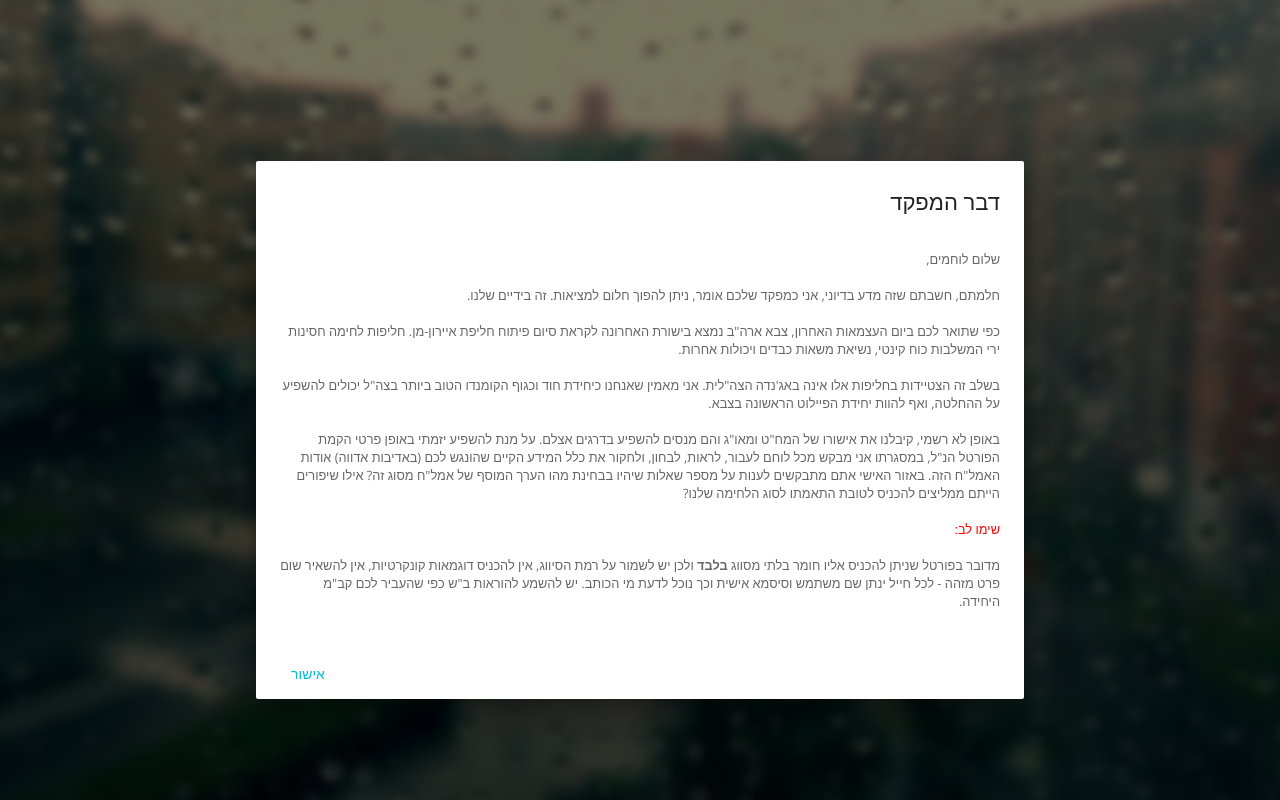
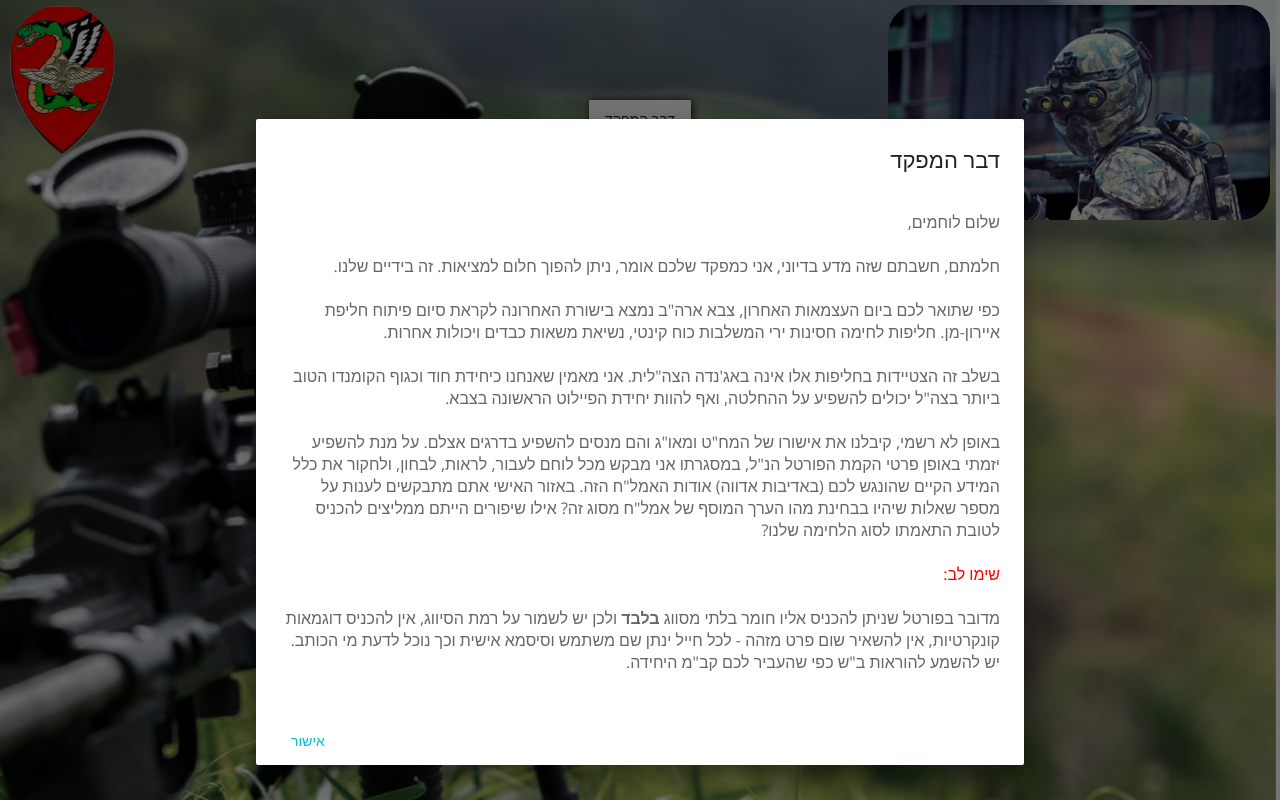
Before and after one commit to boaz221/bstrong, a React (Create React App) app: page /login in a window 1280 px wide. Built offline with nearby package versions, Linux system fonts and the light colour scheme; what react-tap-event-plugin would draw is missing.

Commit message:
changes some of the css

```diff
--- a/package.json
+++ b/package.json
@@ -33,5 +33,5 @@
     "start": "cross-env NODE_ENV=production PORT=80 npm run server",
     "postinstall": "npm run build"
   },
-  "proxy": "http://localhost:3001"
+  "proxy": "http://localhost:3002"
 }
--- a/src/Login/CommanderContent/CommanderContent.css
+++ b/src/Login/CommanderContent/CommanderContent.css
@@ -3,5 +3,5 @@
 }
 
 .commander-content{
-    font-size: 0.8em;
+    font-size: 1em;
 }
--- a/src/Login/CommanderContent/CommanderContent.js
+++ b/src/Login/CommanderContent/CommanderContent.js
@@ -30,7 +30,7 @@ class CommanderContent extends Component {
         return (
             <div className="commander-content-container">
                 <RaisedButton label="דבר המפקד" fullWidth={true}
-                              onTouchTap={() => this.openDialog()}/>
+                              onTouchTap={() => this.openDialog()} style={commanderContentStyle.openContentButton}/>
                 <Dialog
                     title="דבר המפקד"
                     actions={actions}
@@ -67,6 +67,7 @@ class CommanderContent extends Component {
                         <br/>
                         מדובר בפורטל שניתן להכניס אליו חומר בלתי מסווג <b>בלבד&nbsp;</b>
                         ולכן יש לשמור על רמת הסיווג, אין להכניס דוגמאות קונקרטיות, אין להשאיר שום פרט מזהה - לכל חייל ינתן שם משתמש וסיסמא אישית וכך נוכל לדעת מי הכותב.
+                        <br/>
                         יש להשמע להוראות ב"ש כפי שהעביר לכם קב"מ היחידה.
                     </p>
                 </Dialog>
--- a/src/Login/CommanderContent/CommanderContent.style.js
+++ b/src/Login/CommanderContent/CommanderContent.style.js
@@ -8,5 +8,8 @@ export default {
     actions:{
         direction: "rtl",
         textAlign: "left"
+    },
+    openContentButton:{
+        boxShadow: "1px 1px 10px black"
     }
 }
--- a/src/Login/Login.css
+++ b/src/Login/Login.css
@@ -5,25 +5,36 @@
     -o-filter: blur(5px);
     -ms-filter: blur(5px);
     filter: blur(5px);
+    filter: grayscale(50%);
     background-size: cover;
     position: fixed;
     content: "";
     z-index: -1;
     width: 100%;
     height: 100%;
-    transform: scale(1.06);
+    transform: scale(1.06) translateX(-40px);
 }
 
 .login.page-container{
     display: flex;
-    justify-content:center;
     align-items: center;
     flex-direction: column;
 }
 
-.login-logo, .login-suit-logo{
+.login-logo {
     height: 150px;
+    position: absolute;
+    left: 10px;
+    top: 5px;
     border-radius: 500px;
+}
+
+.login-suit-logo {
+    height: 215px;
+    position: absolute;
+    right: 10px;
+    top: 5px;
+    border-radius: 30px;
 }
 
 .login-logo-container{
@@ -32,4 +43,15 @@
 
 .commander-content-container{
     margin-bottom: 50px;
+    font-size: 1em;
 }
+
+.login-warning-message{
+    font-size: 0.8em;
+}
+
+/*.slogan{*/
+    /*font-size: 3em;*/
+    /*color: white;*/
+    /*text-shadow: -1px 0 black, 0 1px black, 1px 0 black, 0 -1px black;*/
+/*}*/
--- a/src/Login/Login.js
+++ b/src/Login/Login.js
@@ -4,9 +4,11 @@ import {Redirect,} from 'react-router-dom'
 import Snackbar from 'material-ui/Snackbar';
 
 import './Login.css';
+import logo from '../App/logo.png'
 import loginStyle from './Login.css.js';
 import loginProxy from './Login.proxy.js';
 import LoginForm from './LoginForm/LoginForm';
+import suiteLogo from '../App/be-strong-suite.jpg';
 import LoginSessionService from './LoginSession.service.js';
 
 const SessionService = new LoginSessionService();
@@ -38,6 +40,10 @@ export default class Login extends Component {
 
         return (
             <div className="login page-container">
+                <div className="login-page-logos">
+                    <img className="login-logo" src={logo} alt="logo"/>
+                    <img className="login-suit-logo" src={suiteLogo} alt="logo"/>
+                </div>
                 <LoginForm passwordChange={(password) => this.setState({password})}
                            usernameChange={(username) => this.setState({username})}
                            login={(...args) => this.login(...args)}
--- a/src/Login/LoginForm/LoginForm.css
+++ b/src/Login/LoginForm/LoginForm.css
@@ -11,15 +11,20 @@
     border-bottom: solid 1.5px #e7e7e7;
 }
 
+.inputs-and-buttons-container{
+    box-shadow: 1px 1px 10px black
+}
+
 .login-form-container{
     display: flex;
     flex-direction: column;
     justify-content:center;
     align-items: center;
+    margin-top: 100px;
 }
 
 .login-warning-message{
     color: #dad2d2;
-    font-size: 0.7em;
+    font-size: 1.2em;
     text-shadow: -1px 0 black, 0 1px black, 1px 0 black, 0 -1px black;
 }
--- a/src/Login/LoginForm/LoginForm.js
+++ b/src/Login/LoginForm/LoginForm.js
@@ -6,9 +6,7 @@ import TextField from 'material-ui/TextField';
 import RaisedButton from 'material-ui/RaisedButton';
 
 import './LoginForm.css';
-import logo from '../../App/logo.png'
 import loginFormStyle from './LoginForm.css.js';
-import suiteLogo from '../../App/be-strong-suite.jpg'
 import CommanderContent from "../CommanderContent/CommanderContent";
 
 function LoginForm(props) {
@@ -17,12 +15,9 @@ function LoginForm(props) {
 
     return (
         <form className="login-form-container" onSubmit={(event) => login(username, password, event) }>
-            <div className="login-logo-container">
-                <img className="login-logo" src={logo} alt="logo"/>
-                <img className="login-suit-logo" src={suiteLogo} alt="logo"/>
-            </div>
             <CommanderContent startOpen={!isUserSawCommanderContent}/>
 
+            <div className="inputs-and-buttons-container">
                 <Paper style={loginFormStyle.loginFormInputContainer} zDepth={2} rounded={false}>
                     <div className="login-input-field-container">
                         <FontIcon className="material-icons" style={loginFormStyle.inputIcon}>account_circle</FontIcon>
@@ -48,6 +43,7 @@ function LoginForm(props) {
                 </Paper>
                 <RaisedButton type="submit" label="התחבר" secondary={true} fullWidth={true}
                               onTouchTap={() => login(username, password)}/>
+            </div>
             <div className="commander-warning-container">
                 <span className="login-warning-message">זכור! נא לפעול לי הוראות בטחון שדה!</span>
             </div>
```
Also changed, not shown: src/Login/login-background.jpg, src/Login/login-background.png (added). Lines whose indentation alone changed are shown as unchanged.
